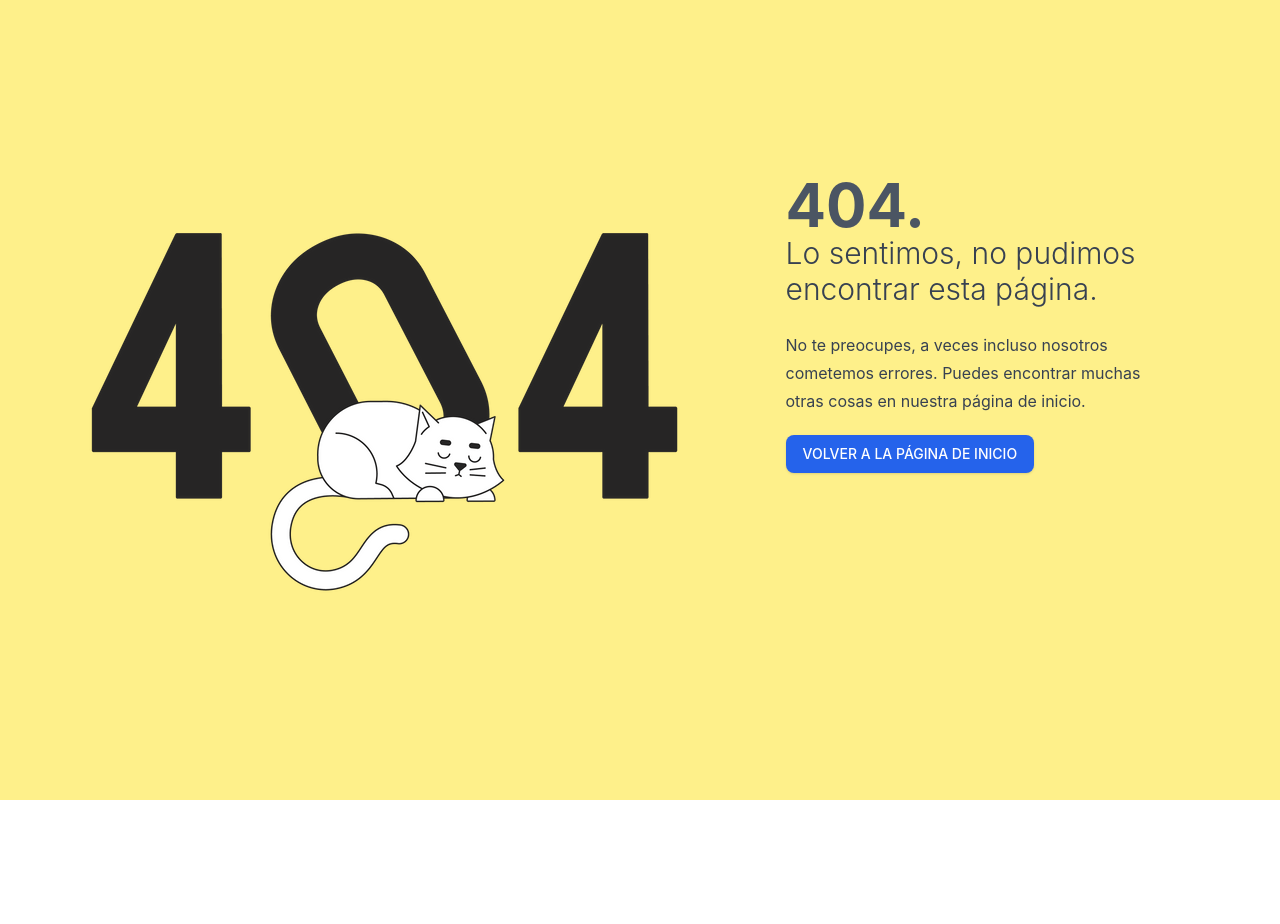
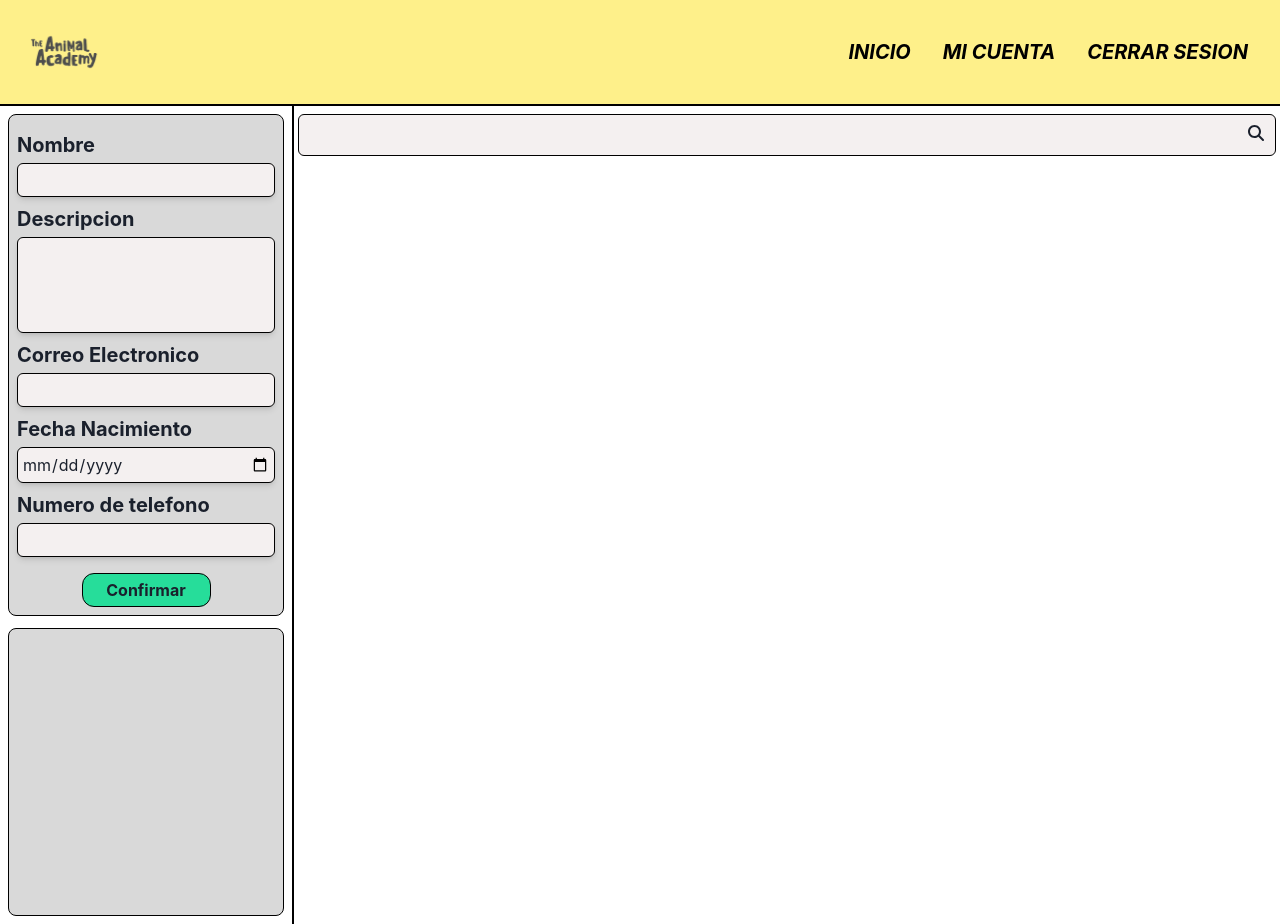
Before and after one commit to APAInsular/the-animal-app-front, a React (Vite) app: page /volunteer in a window 1280 px wide. Before the commit the page ends 800 px from the top, so only its background shows below. Built offline with nearby package versions, Linux system fonts and the light colour scheme.

Commit message:
cambios readme, cambios hook axios (sin testear esperando back). cambios en navbar y pagina de voluntarios

```diff
--- a/src/components/Navbar.jsx
+++ b/src/components/Navbar.jsx
@@ -1,8 +1,11 @@
 import "../index.css";
-import logo from "../../public/logo-animal.png"
 
 import { useState } from "react";
-import { RiHome2Line, RiAccountCircleLine, RiLogoutBoxLine } from 'react-icons/ri';
+import {
+	RiHome2Line,
+	RiAccountCircleLine,
+	RiLogoutBoxLine,
+} from "react-icons/ri";
 
 function Navbar() {
 	const [isOpen, setIsOpen] = useState(false);
@@ -27,34 +30,84 @@ function Navbar() {
 				{/* Navbar */}
 				<div className="w-full navbar bg-yellow-200 border-b-2 border-black">
 					<div className="flex-none lg:hidden">
-						<label htmlFor="my-drawer-3" aria-label="open sidebar" className="btn btn-square btn-ghost">
-							<svg xmlns="http://www.w3.org/2000/svg" fill="none" viewBox="0 0 24 24" className="inline-block w-6 h-6 stroke-current"><path strokeLinecap="round" strokeLinejoin="round" strokeWidth="2" d="M4 6h16M4 12h16M4 18h16"></path></svg>
+						<label
+							htmlFor="my-drawer-3"
+							aria-label="open sidebar"
+							className="btn btn-square btn-ghost"
+						>
+							<svg
+								xmlns="http://www.w3.org/2000/svg"
+								fill="none"
+								viewBox="0 0 24 24"
+								className="inline-block w-6 h-6 stroke-current"
+							>
+								<path
+									strokeLinecap="round"
+									strokeLinejoin="round"
+									strokeWidth="2"
+									d="M4 6h16M4 12h16M4 18h16"
+								></path>
+							</svg>
 						</label>
 					</div>
 					<div className="flex-1 px-2 mx-2">
-						<a href="/"><img src={logo} alt="logo" className="w-20 h-auto" /></a>
+						<a href="/">
+							<img
+								src="/logo-animal-large.png"
+								alt="logo"
+								className="w-20 h-auto"
+							/>
+						</a>
 					</div>
 					<div className="flex-none hidden lg:block">
 						<ul className="menu menu-horizontal">
 							{/* Navbar menu content here */}
-							<a href="/" className="text-black mx-4 text-xl  italic font-bold uppercase hover:text-gray-500">INICIO</a>
-							<a href="/" className="text-black mx-4 text-xl italic font-bold uppercase hover:text-gray-500">MI CUENTA</a>
-							<a href="/" className="text-black mx-4 text-xl italic font-bold uppercase hover:text-gray-400">CERRAR SESION</a>
+							<a
+								href="/"
+								className="text-black mx-4 text-xl  italic font-bold uppercase hover:text-gray-500"
+							>
+								INICIO
+							</a>
+							<a
+								href="/"
+								className="text-black mx-4 text-xl italic font-bold uppercase hover:text-gray-500"
+							>
+								MI CUENTA
+							</a>
+							<a
+								href="/"
+								className="text-black mx-4 text-xl italic font-bold uppercase hover:text-gray-400"
+							>
+								CERRAR SESION
+							</a>
 						</ul>
 					</div>
 				</div>
 			</div>
 			<div className="drawer-side">
-				<label htmlFor="my-drawer-3" aria-label="close sidebar" className="drawer-overlay"></label>
+				<label
+					htmlFor="my-drawer-3"
+					aria-label="close sidebar"
+					className="drawer-overlay"
+				></label>
 				<ul className="menu p-4 w-80 min-h-full bg-yellow-100">
 					{/* Sidebar content here */}
-					<a href="/" className="text-black mx-4 my-2 text-xl hover:text-gray-400 flex items-center">
+					<a
+						href="/"
+						className="text-black mx-4 my-2 text-xl hover:text-gray-400 flex items-center"
+					>
 						<RiHome2Line className="mr-2" /> Inicio
 					</a>
-					<a href="/" className="text-black mx-4 my-2 text-xl hover:text-gray-400 flex items-center">
+					<a
+						href="/"
+						className="text-black mx-4 my-2 text-xl hover:text-gray-400 flex items-center"
+					>
 						<RiAccountCircleLine className="mr-2" /> Mi Cuenta
 					</a>
-					<a href="/" className="text-black mx-4 my-2 text-xl hover:text-gray-400 flex items-center">
+					<a
+						href="/"
+						className="text-black mx-4 my-2 text-xl hover:text-gray-400 flex items-center"
+					>
 						<RiLogoutBoxLine className="mr-2" /> Cerrar Sesión
 					</a>
 				</ul>
@@ -96,7 +149,6 @@ function Navbar() {
 		//)}
 		//</div>
 		//</nav>
-
 	);
 }
 
--- a/src/components/VistaVoluntarios.jsx
+++ b/src/components/VistaVoluntarios.jsx
@@ -1,52 +1,96 @@
-import { useEffect, useState } from "react";
 import "../index.css";
-import { Pie } from "react-chartjs-2";
-import { pieChartVolunteerData } from "../data/data";
-import useAxios from "../hooks/useAxios";
+import { FaMagnifyingGlass } from "react-icons/fa6";
 
 function VistaVoluntarios() {
-	const [pieData, setPieData] = useState(null);
-	let respuesta = useAxios("GET", pieChartVolunteerData);
-	setPieData({
-		man: respuesta.hombre,
-		woman: respuesta.mujer,
-	});
-
-	const dataForPie = {
-		labels: ["Hombre", "Mujer"],
-		datasets: [
-			{
-				data: [pieData.man, pieData.woman],
-				backgroundColor: ["blue", "pink"],
-			},
-		],
-	};
-
-	useEffect(() => {});
+	// para despues cuando tenga mas cosas
+	// <div className="collapse collapse-arrow bg-base-200">
+	// 	<input type="radio" name="my-accordion-2" defaultChecked />
+	// 	<div className="collapse-title text-xl font-medium">
+	// 		Click to open this one and close others
+	// 	</div>
+	// 	<div className="collapse-content">
+	// 		<p>hello</p>
+	// 	</div>
+	// </div>;
 
 	return (
-		<div className=" flex flex-col">
-			<div className="hidden w-3/12">
-				<div className=" h-3/5">
-					<form className="">
-						<label htmlFor="name">Nombre</label>
-						<input type="text" name="name" id="name" />
-						<label htmlFor="description">Descripcion</label>
-						<input type="text" name="description" id="description" />
-						<label htmlFor="email">Correo Electronico</label>
-						<input type="email" name="email" id="email" />
-						<label htmlFor="date">Fecha Nacimiento</label>
-						<input type="date" name="date" id="date" />
-						<label htmlFor="tlf">Numero de telefono</label>
-						<input type="text" name="tlf" id="tlf" />
-						<input type="submit" value="Confirmar" />
+		<div className=" flex flex-row">
+			<div className="hidden lg:block w-3/12 p-2 border-e-2 border-black">
+				<div className="w-full">
+					<form className="h-full w-full bg-[#d9d9d9] flex flex-col border border-black rounded-lg p-2">
+						<label className="font-bold text-xl mt-2" htmlFor="name">
+							Nombre
+						</label>
+						<input
+							type="text"
+							name="name"
+							id="name"
+							className="border border-black rounded-md shadow-md p-1 bg-[#f4f0f0] mt-1"
+						/>
+						<label className="font-bold text-xl mt-2" htmlFor="description">
+							Descripcion
+						</label>
+						<textarea
+							name="description"
+							id="description"
+							cols="20"
+							rows="10"
+							className="border border-black rounded-md shadow-md p-1 bg-[#f4f0f0] h-24 mt-1 resize-none"
+						></textarea>
+						<label className="font-bold text-xl mt-2" htmlFor="mail">
+							Correo Electronico
+						</label>
+						<input
+							type="email"
+							name="mail"
+							id="mail"
+							className="border border-black rounded-md shadow-md p-1 bg-[#f4f0f0] mt-1"
+						/>
+						<label className="font-bold text-xl mt-2" htmlFor="date">
+							Fecha Nacimiento
+						</label>
+						<input
+							type="date"
+							name="date"
+							id="date"
+							className="border border-black rounded-md shadow-md p-1 bg-[#f4f0f0] mt-1"
+						/>
+						<label className="font-bold text-xl mt-2" htmlFor="tlf">
+							Numero de telefono
+						</label>
+						<input
+							type="text"
+							name="tlf"
+							id="tlf"
+							className="border border-black rounded-md shadow-md p-1 bg-[#f4f0f0] mt-1"
+						/>
+						<input
+							type="submit"
+							value="Confirmar"
+							className="rounded-xl p-1 bg-[#26dd9a] border border-black w-1/2 mx-auto mt-4 font-bold"
+						/>
 					</form>
 				</div>
-				<div>
-					<Pie data={dataForPie} />
+				<div className="bg-[#d9d9d9] mt-3 rounded-lg h-72 border border-black">
+					{/* <Pie id="" data={dataForPie} /> */}
 				</div>
 			</div>
-			<div className="hidden"></div>
+			<div className="hidden lg:block w-full">
+				<div className="w-full p-1 flex flex-row">
+					<input
+						type="text"
+						name="search"
+						id="search"
+						className="bg-[#f4f0f0] rounded-md p-2 border border-black w-[100%] mt-1"
+					/>
+					<button className="-ms-7">
+						<FaMagnifyingGlass />
+					</button>
+				</div>
+				<div className="overflow-y-scroll">
+					{/* aqui es donde va lo de usuarios */}
+				</div>
+			</div>
 			<div className="lg:hidden"></div>
 		</div>
 	);
--- a/src/hooks/useAxios.js
+++ b/src/hooks/useAxios.js
@@ -9,12 +9,7 @@ export default function useAxios(type, URL, content = null) {
     const userToken = JSON.parse(localStorage.getItem("Bearer"))
 
 
-    useEffect(() => {
-        // aqui la peticion para los codigos CSRF
-        axios.get(cookieLink).then(function (response) {
-            setCookie(response);
-        })
-        //
+    const fetchData = async () => {
         switch(type) {
             case "GET":
                 axios.get(URL, {
@@ -80,8 +75,18 @@ export default function useAxios(type, URL, content = null) {
             default:
                 throw new Error(`Unsupported request type: ${type}`);
 
+    }
+
+
+    useEffect(() => {
+        // aqui la peticion para los codigos CSRF
+        axios.get(cookieLink).then(function (response) {
+            setCookie(response);
+        })
+        //
+        fetchData()
         }
-    },[URL, type, content])
+    ,[URL])
 
 
     return [responseData];
--- a/src/main.jsx
+++ b/src/main.jsx
@@ -14,6 +14,7 @@ import Page404 from "./pages/404.jsx";
 import Principal from "./pages/Principal.jsx";
 import EnterPassword from "./pages/EnterPassword.jsx";
 import PrincipalAdmin from "./pages/PrincipalAdmin.jsx";
+import Voluntarios from "./pages/Voluntarios.jsx";
 
 // ENRUTADOR
 
@@ -25,6 +26,10 @@ const router = createBrowserRouter([
 	{
 		path: "/main",
 		element: <Principal />,
+	},
+	{
+		path: "/volunteer",
+		element: <Voluntarios />,
 	},
 	{
 		path: "/mainadmin",
--- a/src/pages/404.jsx
+++ b/src/pages/404.jsx
@@ -1,32 +1,31 @@
-import image from "../../public/404.png";
-
 function Page404() {
 	return (
 		<div className="flex items-center justify-center w-full min-h-screen bg-yellow-200">
 			<div className="flex flex-col text-gray-700 lg:flex-row lg:space-x-16 lg:space-x-reverse">
 				<div className="order-1 max-w-md px-2 text-sm md:text-base lg:px-0">
 					<header className="mb-6">
-						<h2 className="text-4xl font-bold leading-none text-gray-600 select-none lg:text-6xl">404.</h2>
-						<h3 className="text-xl font-light leading-normal lg:text-3xl md:text-3xl">Lo sentimos, no pudimos encontrar esta página.</h3>
+						<h2 className="text-4xl font-bold leading-none text-gray-600 select-none lg:text-6xl">
+							404.
+						</h2>
+						<h3 className="text-xl font-light leading-normal lg:text-3xl md:text-3xl">
+							Lo sentimos, no pudimos encontrar esta página.
+						</h3>
 					</header>
 
 					<p className="max-w-sm mb-5 leading-5 md:leading-7">
-						No te preocupes, a veces incluso nosotros cometemos errores.
-						Puedes encontrar muchas otras cosas en nuestra página de inicio.
+						No te preocupes, a veces incluso nosotros cometemos errores. Puedes
+						encontrar muchas otras cosas en nuestra página de inicio.
 					</p>
 
 					<a href="/">
-						<button
-							className="inline px-4 py-2 text-sm font-medium leading-5 text-white uppercase transition-colors duration-150 bg-blue-600 border border-transparent rounded-lg shadow focus:outline-none focus:shadow-outline-blue active:bg-blue-600 hover:bg-blue-700"
-						>
+						<button className="inline px-4 py-2 text-sm font-medium leading-5 text-white uppercase transition-colors duration-150 bg-blue-600 border border-transparent rounded-lg shadow focus:outline-none focus:shadow-outline-blue active:bg-blue-600 hover:bg-blue-700">
 							Volver a la página de inicio
 						</button>
 					</a>
-
 				</div>
 
 				<div className="col-md-6">
-					<img src={image} alt="GitHub Logo" />
+					<img src="/404.png" alt="GitHub Logo" />
 				</div>
 			</div>
 		</div>
```
Also changed, not shown: 1 other file (tests, documents, lock files or other folders).
